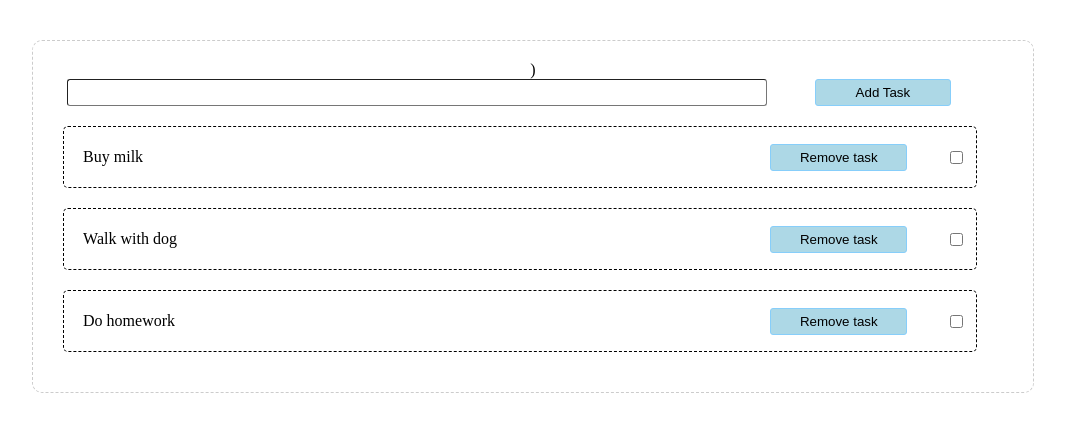
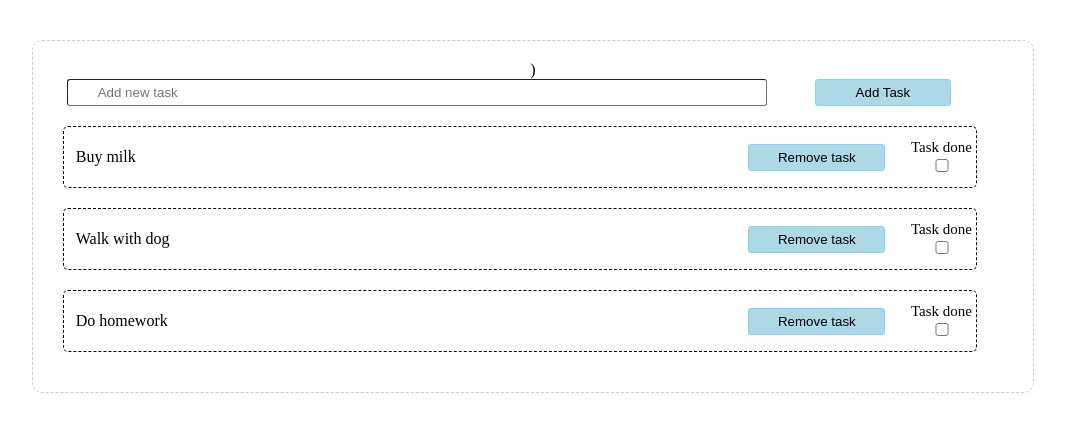
Before and after one commit to Aleksandra-Melnikova/HomeWork-53, a React (Vite) app: page / in a window 1280 px wide. Shown: the top 432 px of the page, without its empty margins (8-1073 px from the left). Built offline with nearby package versions, Linux system fonts and the light colour scheme.

Commit message:
Refactor code

```diff
--- a/src/App.tsx
+++ b/src/App.tsx
@@ -23,29 +23,39 @@ const App = () => {
     ]);
 
     const changeText = (e:React.ChangeEvent<HTMLInputElement>,index:number) => {
-        console.log(e.target.value);
         const copyCurrentTasks = [...currentTasks];
         const  copyCurrentTask = {...copyCurrentTasks[index]};
         copyCurrentTask.id = (new Date().getTime()).toString();
         copyCurrentTask.text = e.target.value;
         copyCurrentTasks[index]=copyCurrentTask;
         setCurrentTasks(copyCurrentTasks);
-        console.log(copyCurrentTask);
     };
 
     const addTask = () => {
+        if(currentTasks[0].text ===''){
+            alert('Enter new task text');
+        }
+        else{
             const copyTasks = [...tasks];
             const copyTask = {...tasks[0]};
             copyTask.id = currentTasks[0].id;
             copyTask.text = currentTasks[0].text;
             copyTasks.push(copyTask);
             setTasks(copyTasks);
+            const copyCurrentTasks = [...currentTasks];
+            const  copyCurrentTask = {...copyCurrentTasks[0]};
+            copyCurrentTask.id = '';
+            copyCurrentTask.text = '';
+            copyCurrentTasks[0]=copyCurrentTask;
+            setCurrentTasks(copyCurrentTasks);
+        }
     };
 
     const deleteTask = (id:string) =>{
         const copyTasks = tasks.filter(task => task.id !== id);
         setTasks(copyTasks );
     };
+
     const changeCheckbox = (id:string) =>{
         const index = tasks.findIndex(task => task.id === id);
         const copyTasks = [...tasks];
@@ -53,12 +63,12 @@ const App = () => {
         copyTask.checked = !copyTask.checked;
         copyTasks[index] = copyTask;
         setTasks(copyTasks);
+    };
 
-    };
     return(
     <>
         <div className='main-block'>)
-        <AddTaskForm onAddTask = {addTask} onChangeText = {e => changeText(e,0)}/>
+        <AddTaskForm inputText={currentTasks[0].text} onAddTask = {addTask} onChangeText = {e => changeText(e,0)}/>
         {tasks.map((task) => (
             <Task
                 key={task.id}
@@ -66,14 +76,13 @@ const App = () => {
                 onDeleteTaskById={() => deleteTask(task.id)}
                 checked={task.checked}
                 onChangeCheckbox = {() => changeCheckbox(task.id)}
+                checkId={task.id}
             >
             </Task>
-
         ))}
         </div>
     </>
     );
 };
 
-
 export default App;
--- a/src/components/AddTaskForm/AddTaskForm.tsx
+++ b/src/components/AddTaskForm/AddTaskForm.tsx
@@ -5,13 +5,14 @@ import React from 'react';
 interface Props extends React.PropsWithChildren{
     onAddTask: React.MouseEventHandler;
     onChangeText:React.ChangeEventHandler<HTMLInputElement>;
+    inputText:string;
 }
 
-const AddTaskForm: React.FC<Props> = ({onChangeText, onAddTask}) => {
+const AddTaskForm: React.FC<Props> = ({onChangeText, onAddTask, inputText}) => {
     return (
         <div className="form">
-            <input className="input-task" type="text"  onChange={onChangeText}/>
-            <button className="add-btn" type="button" onClick={onAddTask}>Add Task</button>
+            <input value={inputText} placeholder="Add new task" className="input-task" type="text"  onChange={onChangeText}/>
+            <button  className="add-btn" type="button" onClick={onAddTask}>Add Task</button>
         </div>
     );
 };
--- a/src/components/Task/Task.tsx
+++ b/src/components/Task/Task.tsx
@@ -6,14 +6,18 @@ interface ITask extends React.PropsWithChildren{
     onDeleteTaskById:React.MouseEventHandler;
     checked: boolean;
     onChangeCheckbox:React.ChangeEventHandler;
+    checkId:string;
 }
 
-const Task: React.FC<ITask> = ({textOfTask, onDeleteTaskById, checked, onChangeCheckbox}) => {
+const Task: React.FC<ITask> = ({textOfTask, onDeleteTaskById, checked, onChangeCheckbox, checkId}) => {
     return (
         <div className="task-item">
             <p className="text-task">{textOfTask}</p>
             <button className="remove-btn" type="button" onClick={onDeleteTaskById}>Remove task</button>
-            <input type="checkbox" checked={checked} onChange={onChangeCheckbox}/>
+            <div className="check-item">
+            <label className="label" htmlFor={`che-${checkId}`}> Task done</label>
+            <input className="check" id={`che-${checkId}`} type="checkbox" checked={checked} onChange={onChangeCheckbox}/>
+            </div>
         </div>
     );
 };
--- a/src/components/Task/task.css
+++ b/src/components/Task/task.css
@@ -37,3 +37,18 @@
 .remove-btn:active{
     box-shadow: 1px 1px 5px gray;
 }
+
+.check-item{
+    flex-basis: 7%;
+    display: flex;
+    flex-direction: column;
+}
+
+.label{
+    display: block;
+    font-size: 15px;
+}
+
+.check{
+display: block;
+}
```
Lines whose indentation alone changed are shown as unchanged.
